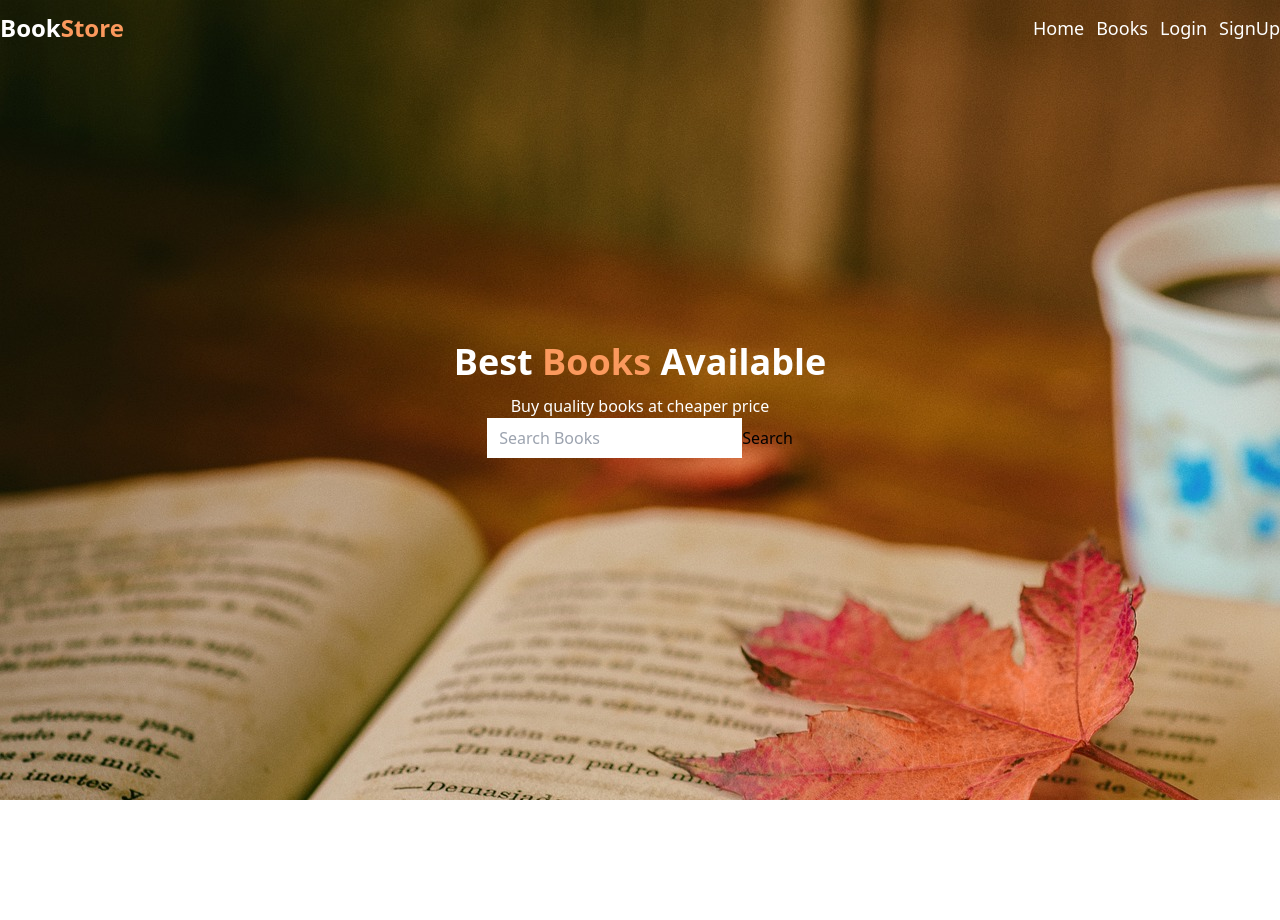
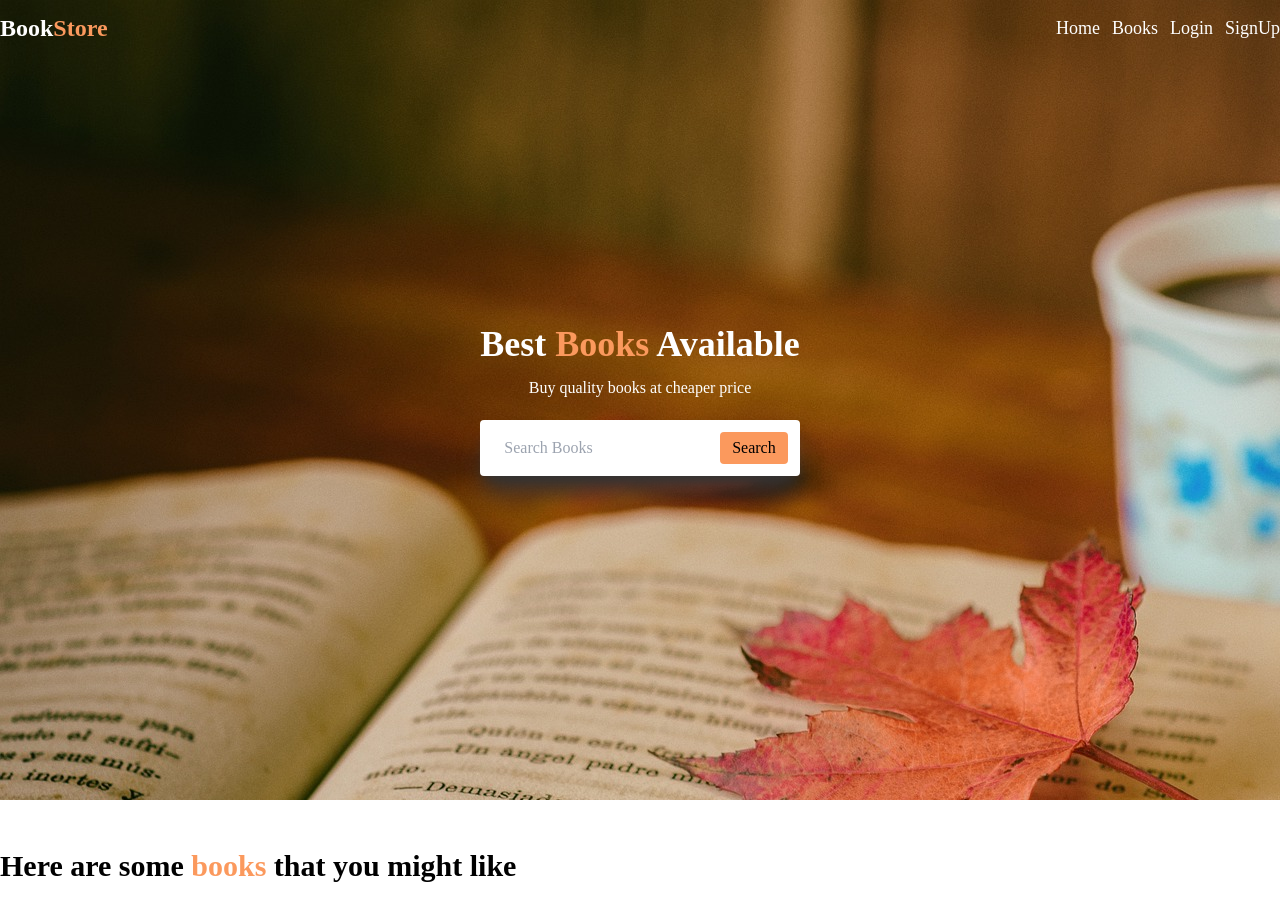
Before and after one commit to siamcse/bookstore, a React (Vite) app: page / in a window 1280 px wide. Shown: the top 920 px of the page. Before the commit the page ends 800 px from the top, so only its background shows below. Built offline with nearby package versions, Linux system fonts and the light colour scheme.

Commit message:
searchfield added

```diff
--- a/src/components/Navbar.jsx
+++ b/src/components/Navbar.jsx
@@ -5,7 +5,7 @@ const Navbar = ({ darkText }) => {
     return (
         <nav className={`w-full py-3 absolute top-0 ${darkText ? 'bg-dark' : 'bg-transparent'}`}>
             <div className="container mx-auto flex justify-between items-center">
-                <Link to='/' className="text-2xl text-white font-semibold">Book<span className="text-primary">Store</span></Link>
+                <Link to='/' className="text-2xl text-white font-bold">Book<span className="text-primary">Store</span></Link>
                 <div className="flex gap-3 text-white">
                     <Link className="text-lg transition hover:text-primary duration-300" to="/">Home </Link>
                     <Link className="text-lg transition hover:text-primary duration-300" to="/books">Books</Link>
--- a/src/components/SearchField.jsx
+++ b/src/components/SearchField.jsx
@@ -2,10 +2,10 @@ import React from 'react';
 
 const SearchField = () => {
     return (
-        <div>
-            <div className=''>
-                <input type="text" className='border-none px-3 py-2' placeholder='Search Books' />
-                <button>Search</button>
+        <div className='mt-5'>
+            <div className='py-3 px-3 flex bg-white rounded shadow-xl shadow-dark'>
+                <input type="text" className=' px-3 py-1 outline-none w-full' placeholder='Search Books' />
+                <button className='bg-primary px-3 rounded'>Search</button>
             </div>
         </div>
     );
--- a/src/index.css
+++ b/src/index.css
@@ -1,3 +1,9 @@
 @tailwind base;
 @tailwind components;
 @tailwind utilities;
+
+@import url('https://fonts.googleapis.com/css2?family=Hanken+Grotesk&display=swap');
+
+*{
+    font-family: 'Hanken Grotesk';
+}
--- a/src/pages/Home/Banner/Banner.jsx
+++ b/src/pages/Home/Banner/Banner.jsx
@@ -4,11 +4,11 @@ import SearchField from '../../../components/SearchField';
 
 const Banner = () => {
     return (
-        <div className="min-h-screen flex flex-col justify-center items-center relative" style={{ backgroundImage: `url(${showcaseBg})`, backgroundSize: 'content' }}>
+        <div className="min-h-screen flex flex-col justify-center items-center relative bg-blend-overlay" style={{ backgroundImage: `url(${showcaseBg})` }}>
             <Navbar />
-            <div className='text-center'>
-                <h1 className='text-white text-4xl font-bold'>Best <span className='text-primary'>Books</span> Available</h1>
-                <p className='text-white mt-3'>Buy quality books at cheaper price</p>
+            <div className=''>
+                <h1 className='text-white text-4xl font-bold text-center'>Best <span className='text-primary'>Books</span> Available</h1>
+                <p className='text-white mt-3 text-center'>Buy quality books at cheaper price</p>
                 <SearchField />
             </div>
         </div>
--- a/src/pages/Home/Home.jsx
+++ b/src/pages/Home/Home.jsx
@@ -1,9 +1,11 @@
 import Banner from './Banner/Banner';
+import ProductList from './ProductList/ProductList';
 
 const Home = () => {
     return (
         <section>
             <Banner />
+            <ProductList />
         </section>
     );
 };
--- /dev/null
+++ b/src/pages/Home/ProductList/ProductList.jsx
@@ -0,0 +1,14 @@
+import React from 'react';
+
+const ProductList = () => {
+    return (
+        <div className='container mx-auto my-12'>
+            <h1 className='text-3xl font-bold'>Here are some <span className='text-primary'>books</span> that you might like</h1>
+            <div>
+
+            </div>
+        </div>
+    );
+};
+
+export default ProductList;
```
